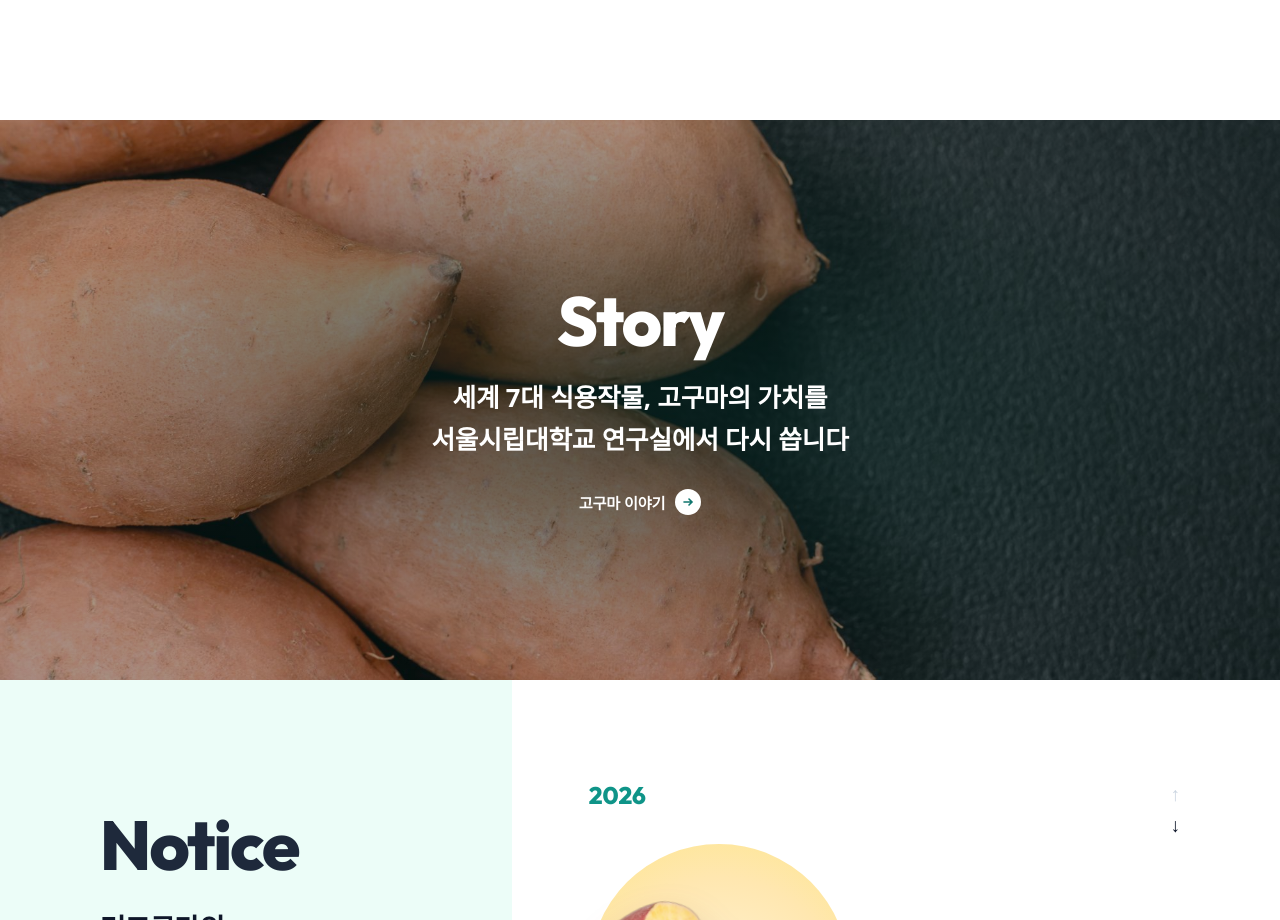
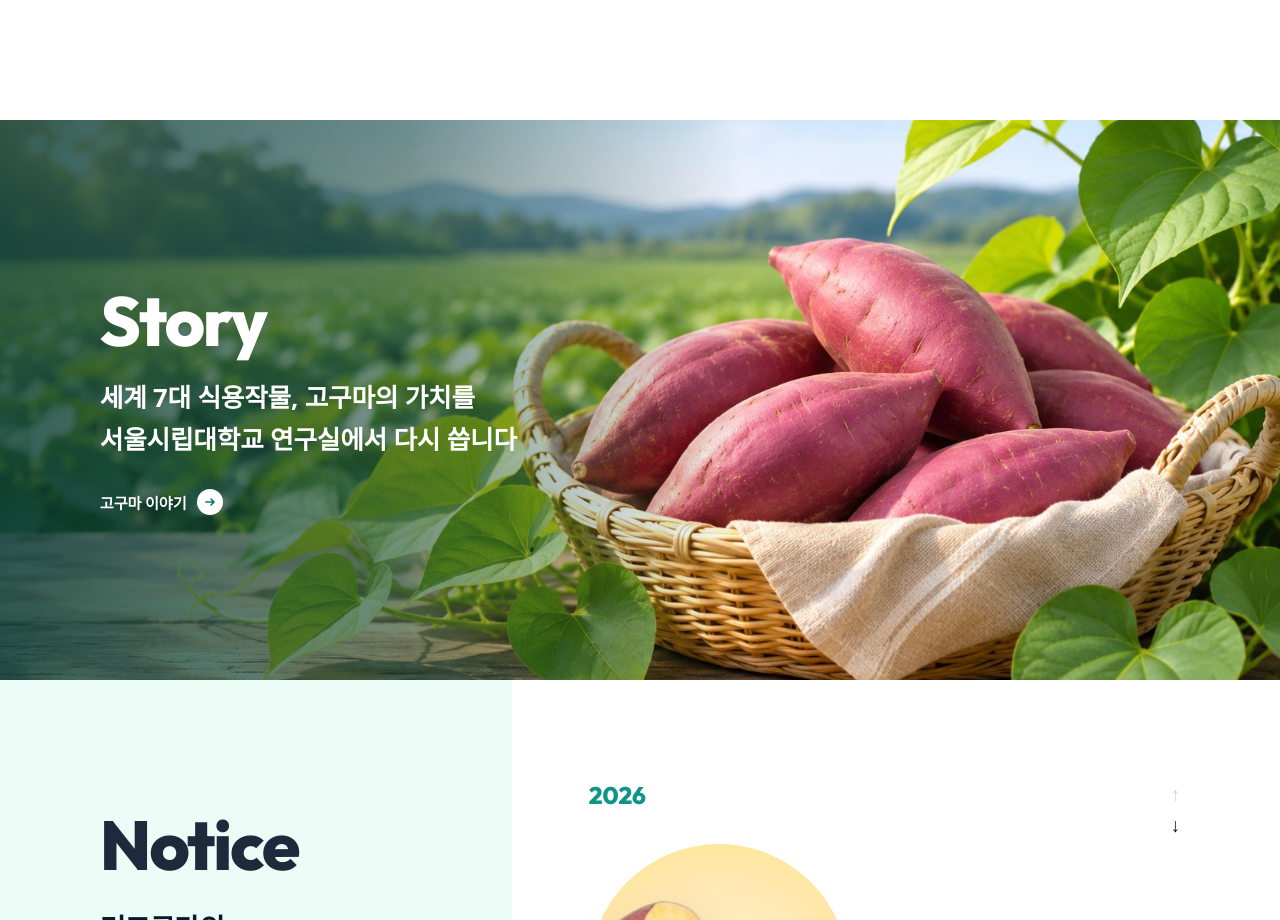
Before and after one commit to minji-ha/thegoguma-proposal, a plain HTML site: page a/index.html in a window 1280 px wide. Shown: the part 1700-2620 px from the top of the page. Drawn offline with Linux system fonts and the light colour scheme; a web font is replaced by a local one.

Commit message:
시안 A: Story 배경을 고구마 바구니 사진으로 교체, 문구 왼쪽 정렬
Co-Authored-By: Claude Opus 5.5 <noreply@anthropic.com>

```diff
--- a/a/index.html
+++ b/a/index.html
@@ -76,10 +76,11 @@ a{color:inherit;text-decoration:none}
 @media(max-width:760px){.bvis{grid-template-columns:minmax(0,1fr);gap:56px}.bi.mid{margin-top:0}.vine{display:none}.blob{max-width:420px}}
 
 /* story */
-.story{position:relative;min-height:560px;display:grid;place-items:center;text-align:center;color:#fff;overflow:hidden}
-.story .bg{position:absolute;inset:0;background:url(../assets/img/photo/dark-orange.jpg) 70% 50%/cover;background-attachment:fixed}
-.story::after{content:"";position:absolute;inset:0;background:radial-gradient(ellipse at 50% 50%,rgba(4,38,34,.72),rgba(4,38,34,.35) 70%)}
-.story .in{position:relative;z-index:2;padding:80px 24px}
+.story{position:relative;min-height:clamp(560px,42vw,760px);display:grid;align-items:center;justify-items:start;text-align:left;color:#fff;overflow:hidden}
+.story .bg{position:absolute;inset:0;background:url(../assets/img/photo/story.jpg) 60% 50%/cover;background-attachment:fixed}
+.story::after{content:"";position:absolute;inset:0;background:linear-gradient(90deg,rgba(6,58,52,.82) 0%,rgba(6,58,52,.55) 32%,rgba(6,58,52,0) 58%)}
+@media(max-width:760px){.story::after{background:linear-gradient(180deg,rgba(6,58,52,.8),rgba(6,58,52,.35))}}
+.story .in{position:relative;z-index:2;padding:80px var(--gut)}
 .story .sec-t{color:#fff}
 .story p{font-size:clamp(1.15rem,2vw,1.6rem);font-weight:600;line-height:1.65;margin:22px 0 0}
 @media(hover:none){.story .bg{background-attachment:scroll}}
@@ -191,7 +192,7 @@ a{color:inherit;text-decoration:none}
 </div></section>
 
 <section class="story">
-  <div class="bg" role="img" aria-label="고구마"></div>
+  <div class="bg" role="img" aria-label="바구니에 담긴 고구마"></div>
   <div class="in reveal">
     <h2 class="sec-t">Story</h2>
     <p>세계 7대 식용작물, 고구마의 가치를<br>서울시립대학교 연구실에서 다시 씁니다</p>
```
Also changed, not shown: assets/img/photo/story.jpg (added).
